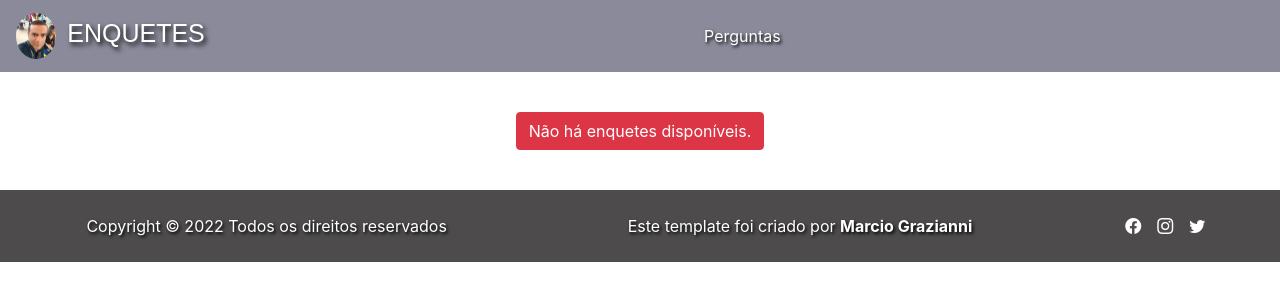
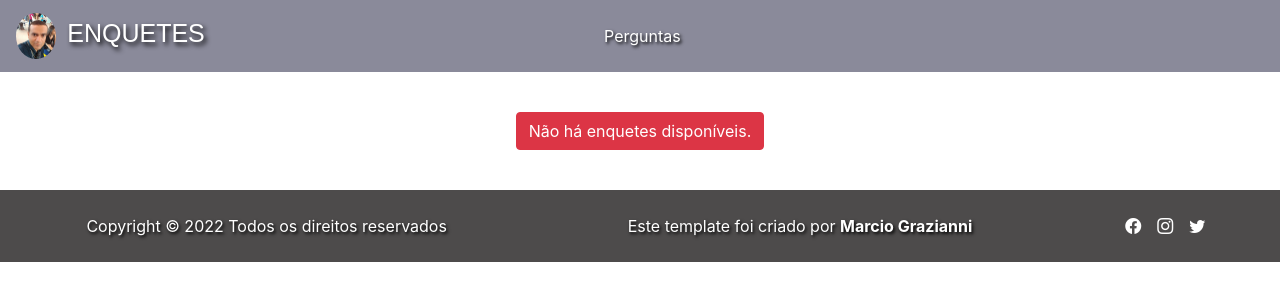
Before and after one commit to marcio-grazianni/enquetes, a Django app: template polls/templates/polls/index.html in a window 1280 px wide. Shown: the top 300 px of the page. Run offline with Django 3.2, Linux system fonts and the light colour scheme; the template is opened without the code that fills it, so the values that code supplies are empty; some libraries are stand-ins or nearby versions.

Commit message:
Media query para centralizar o título do menu.

```diff
--- a/templates/base.html
+++ b/templates/base.html
@@ -26,7 +26,7 @@
             <div class="collapse navbar-collapse d-flex justify-content-center" id="navbarSupportedContent">
                 <ul class="navbar-nav">
                     <li class="nav-item">
-                        <a class="nav-link" href="{% url 'index' %}">Perguntas</a>
+                        <a class="nav-link titulo_menu" href="{% url 'index' %}">Perguntas</a>
                     </li>
                 </ul>
             </div>
--- a/templates/static/css/style.css
+++ b/templates/static/css/style.css
@@ -217,3 +217,9 @@ hr {
 .sombra_texto {
     text-shadow: black 0.1em 0.1em 0.2em
 }
+
+@media (min-width: 992px) {
+    .titulo_menu {
+        padding-right: 13rem !important;
+    }
+}
```
